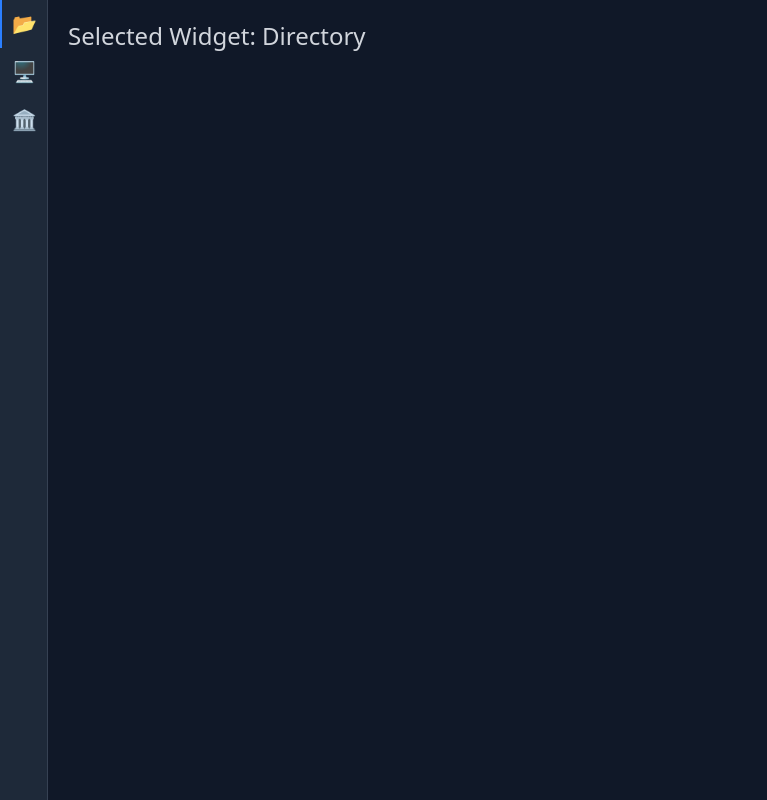
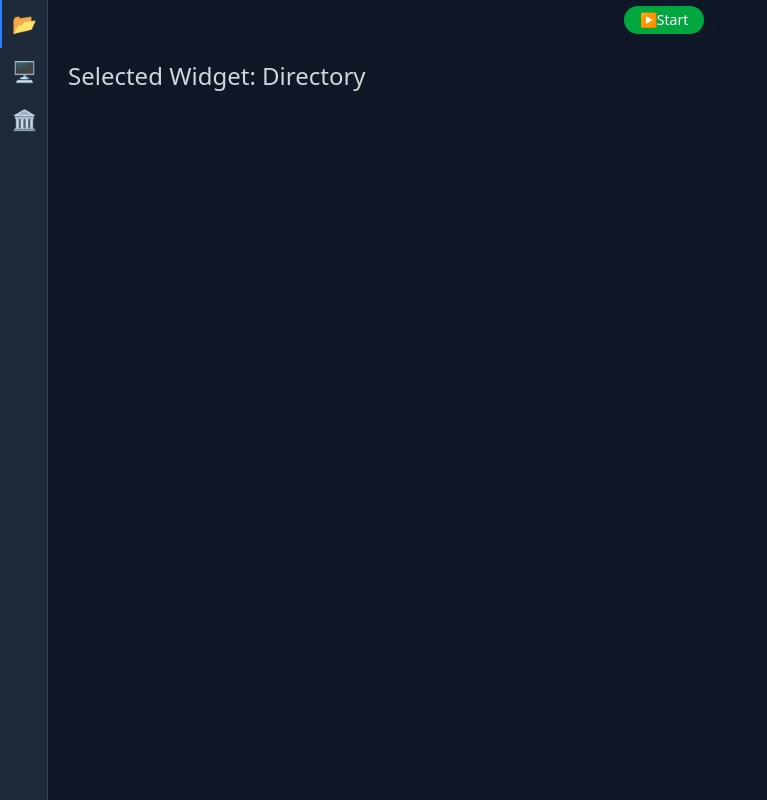
Before and after one commit to Nicky9319/BlueMesh, a React (Vite) app: page /#/dashboard in a window 1280 px wide. Shown: the whole page, without its empty margins (0-767 px from the left). Built offline with nearby package versions, Linux system fonts and the light colour scheme.

Commit message:
feat: Implement TopBar component with state management for start, loading, and stop actions in MainCanvas

```diff
--- a/src/renderer/features/Dashboard/components/MainCanvas.jsx
+++ b/src/renderer/features/Dashboard/components/MainCanvas.jsx
@@ -1,8 +1,14 @@
 import React from 'react';
+import TopBar from './TopBar';
 
 const MainCanvas = ({ selectedTab }) => {
     return (
-        <div className="flex-1 p-5 bg-gray-900 text-gray-300 overflow-y-auto">
+        <div className="flex-1 flex flex-col bg-gray-900 text-gray-300 overflow-y-auto">
+            {/* TopBar always at the top, not floating */}
+            <div className="flex justify-center items-center w-full" style={{ minHeight: 40 }}>
+                <TopBar />
+            </div>
+            <div className="flex-1 p-5">
                 {selectedTab ? (
                     <div className="text-2xl font-bold">
                         Selected Widget: {selectedTab.title}
@@ -11,6 +17,7 @@ const MainCanvas = ({ selectedTab }) => {
                     <div>No widget selected</div>
                 )}
             </div>
+        </div>
     );
 };
 
--- /dev/null
+++ b/src/renderer/features/Dashboard/components/TopBar.jsx
@@ -0,0 +1,64 @@
+import React, { useState } from 'react';
+
+const TopBar = () => {
+    const [state, setState] = useState('idle'); // idle, loading, running
+
+    const handleStart = () => {
+        setState('loading');
+        setTimeout(() => setState('running'), 1500); // Simulate loading
+    };
+
+    const handleRestart = () => {
+        setState('loading');
+        setTimeout(() => setState('running'), 1500);
+    };
+
+    const handleStop = () => {
+        setState('idle');
+    };
+
+    return (
+        <div
+            className="flex justify-center items-center"
+            style={{ minWidth: 220, minHeight: 36 }}
+        >
+            <div className="flex justify-center items-center h-9 rounded-full shadow bg-opacity-70 px-4 backdrop-blur-sm">
+                {state === 'idle' && (
+                    <button
+                        onClick={handleStart}
+                        className="flex items-center px-4 py-1 bg-green-600 hover:bg-green-700 text-white rounded-full text-sm transition"
+                    >
+                        <span className="mr-2">▶️</span> Start
+                    </button>
+                )}
+                {state === 'loading' && (
+                    <div className="flex items-center text-blue-400 font-semibold text-sm">
+                        <svg className="animate-spin h-5 w-5 mr-2" viewBox="0 0 24 24">
+                            <circle className="opacity-25" cx="12" cy="12" r="10" stroke="currentColor" strokeWidth="4" fill="none"/>
+                            <path className="opacity-75" fill="currentColor" d="M4 12a8 8 0 018-8v4l3-3-3-3v4a8 8 0 00-8 8h4z"/>
+                        </svg>
+                        Loading...
+                    </div>
+                )}
+                {state === 'running' && (
+                    <div className="flex space-x-2">
+                        <button
+                            onClick={handleRestart}
+                            className="flex items-center px-3 py-1 bg-yellow-500 hover:bg-yellow-600 text-white rounded-full text-sm transition"
+                        >
+                            <span className="mr-1">🔄</span> Restart
+                        </button>
+                        <button
+                            onClick={handleStop}
+                            className="flex items-center px-3 py-1 bg-red-600 hover:bg-red-700 text-white rounded-full text-sm transition"
+                        >
+                            <span className="mr-1">⏹️</span> Stop
+                        </button>
+                    </div>
+                )}
+            </div>
+        </div>
+    );
+};
+
+export default TopBar;
```
Lines whose indentation alone changed are shown as unchanged.
